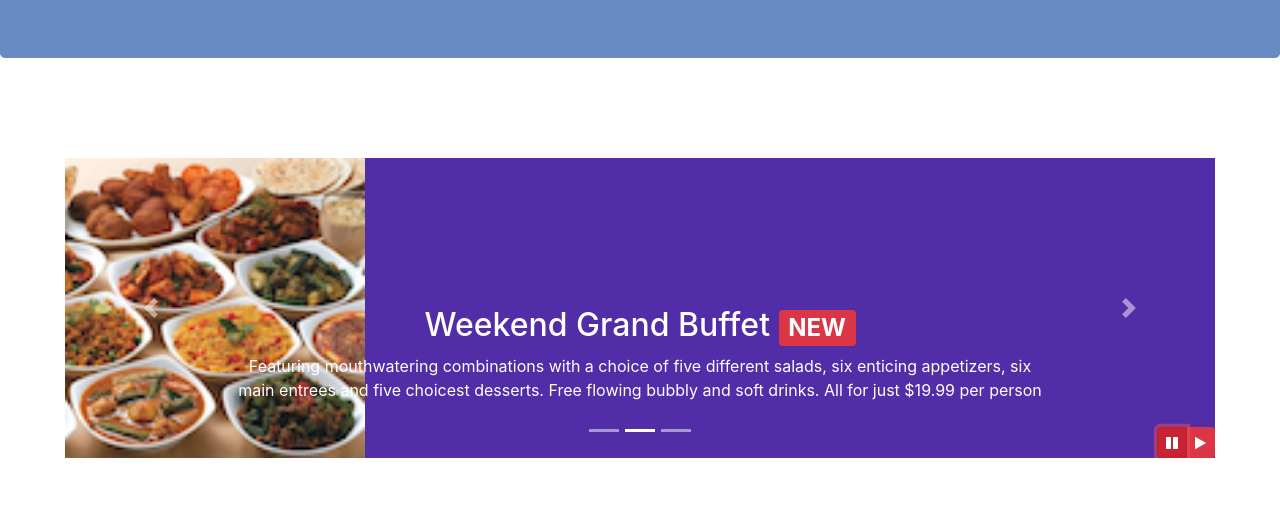
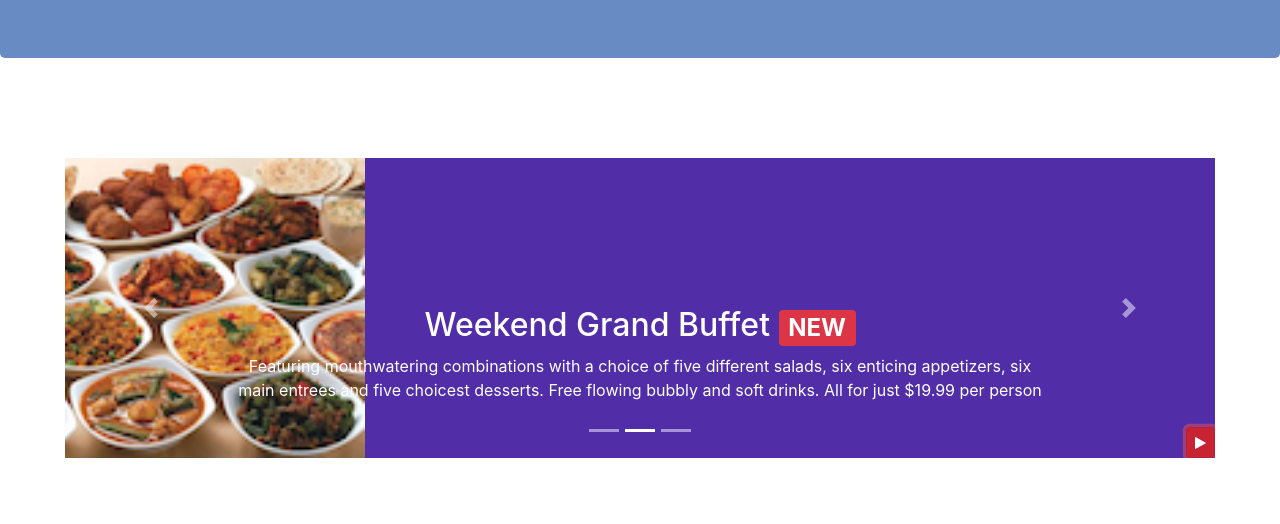
Before and after one commit to Madhavan-R7/conFusion, a website: page index.html in a window 1280 px wide. Both pictures are taken after a click on the button 1172 px from the left and 718 px from the top of the page. Shown: the part 276-800 px from the top of the page. Drawn offline with nearby package versions, Linux system fonts and the light colour scheme.

Commit message:
Play to Pause Upgrade in carousel

```diff
--- a/index.html
+++ b/index.html
@@ -193,14 +193,9 @@
                <a class="carousel-control-next" href="#mycarousel" role="button" data-slide="next">
                   <span class="carousel-control-next-icon"></span>
                </a>
-               <div class="btn-group" id="carouselButton">
-                  <button class="btn btn-danger btn-sm" id="carousel-pause">
-                    <span class="fa fa-pause"></span>
-                  </button>
-                  <button class="btn btn-danger btn-sm" id="carousel-play">
-                    <span class="fa fa-play"></span>
-                  </button>
-               </div>
+               <button class="btn btn-danger btn-sm" id="carouselButton">
+                 <span class="fa fa-pause"></span>
+               </button>
             </div>
           </div>
         </div>
@@ -306,11 +301,17 @@
       <script>
          $(document).ready(function(){
            $('#mycarousel').carousel( { interval:2000 } );
-           $("#carousel-pause").click(function(){
-                $("#mycarousel").carousel('pause');
-           });
-           $("#carousel-play").click(function(){
-                $("#mycarousel").carousel('cycle');
+           $("#carouselButton").click(function(){
+             if($('#carouselButton').children('span').hasClass("fa-pause")){
+               $("#mycarousel").carousel('pause');
+               $('#carouselButton').children('span').removeClass("fa-pause");
+               $('#carouselButton').children('span').addClass("fa-play");
+             }
+             else {
+               $("#mycarousel").carousel('cycle');
+               $('#carouselButton').children('span').removeClass("fa-play");
+               $('#carouselButton').children('span').addClass("fa-pause");
+             }
            });
          });
       </script>
```
